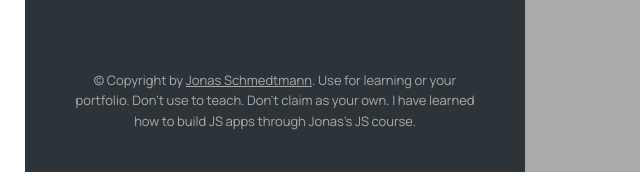
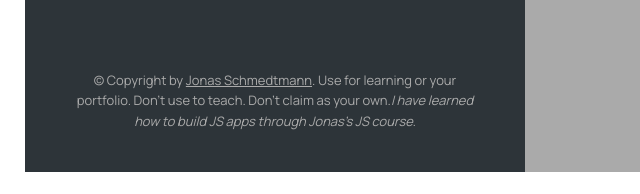
Before and after one commit to kaloyanTry/jscourse-mapty-app, a plain HTML site: page index.html in a window 1280 px wide. Shown: the part 603-797 px from the top of the page, 0-640 px from the left. Drawn offline with nearby package versions, Linux system fonts and the light colour scheme.

Commit message:
Adding em text

```diff
--- a/index.html
+++ b/index.html
@@ -128,8 +128,9 @@
           href="https://twitter.com/jonasschmedtman"
           >Jonas Schmedtmann</a
         >. Use for learning or your portfolio. Don't use to teach. Don't claim
-        as your own. I have learned how to build JS apps through Jonas's JS
-        course.
+        as your own.<em
+          >I have learned how to build JS apps through Jonas's JS course.</em
+        >
       </p>
     </div>
 
```
